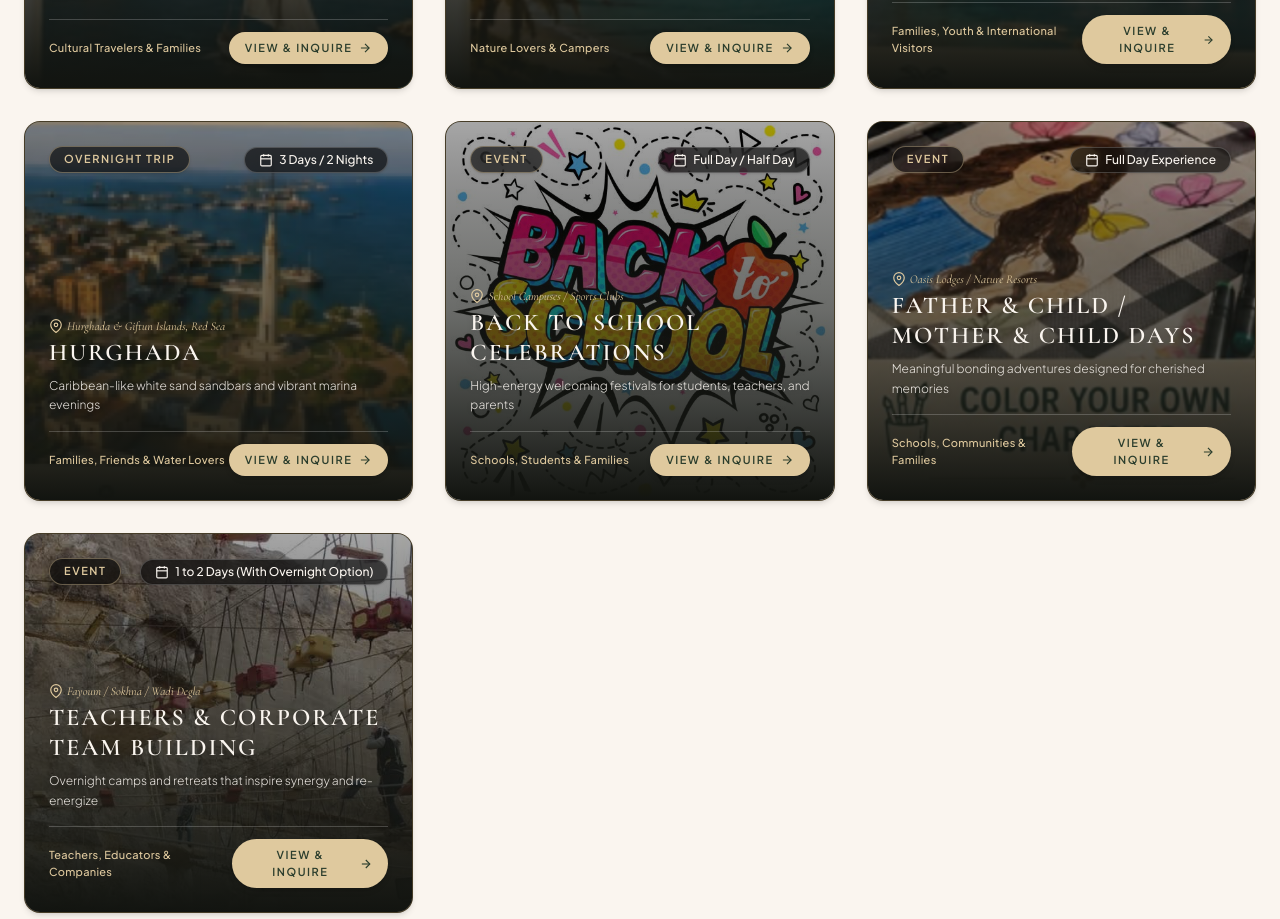
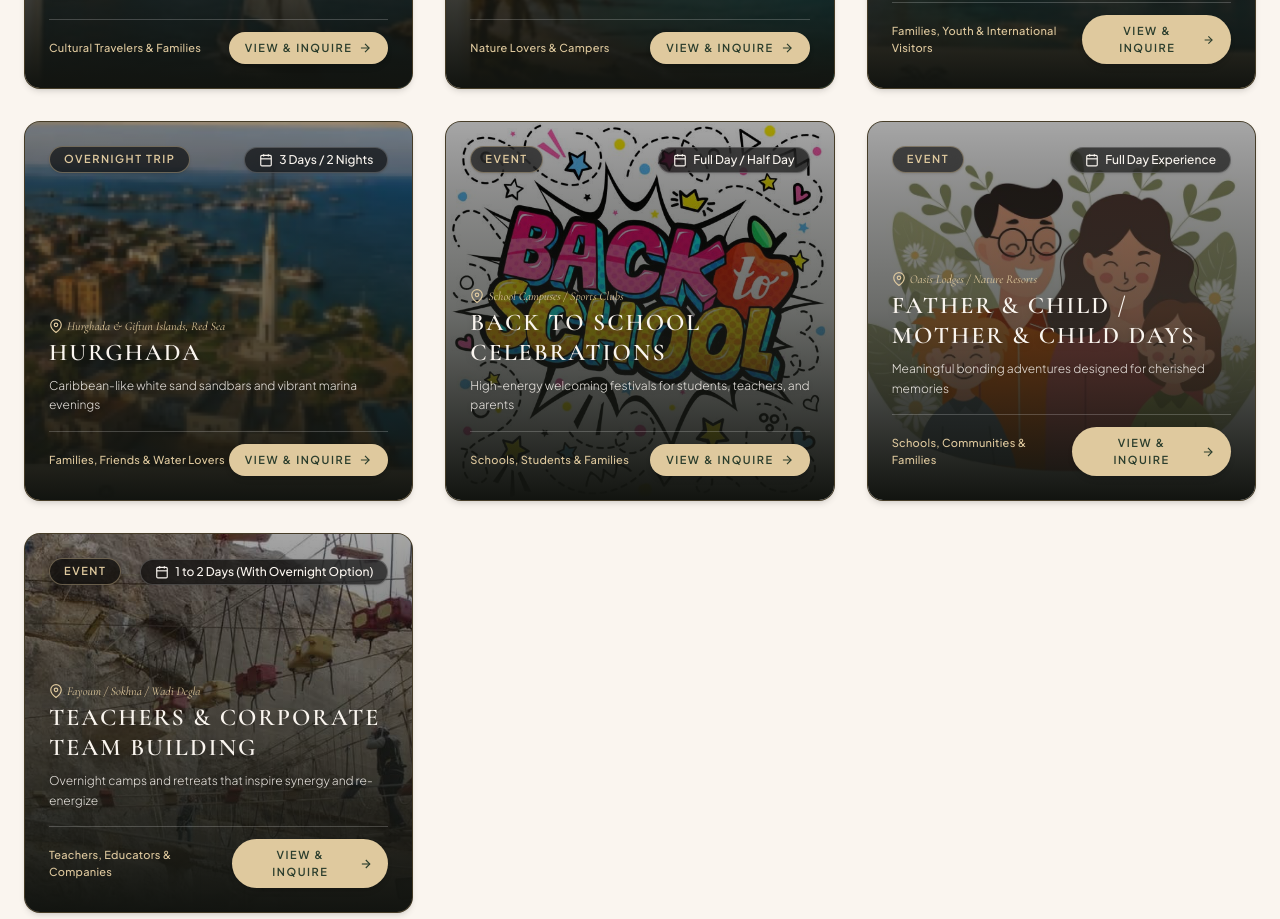
Before and after one commit to Pavlyemad2005/Hidden_Gems, a Next.js app: page / in a window 1280 px wide. Shown: the part 4980-5899 px from the top of the page. Built offline with nearby package versions, Linux system fonts and the light colour scheme.

Commit message:
Update Father & Mother Child Days with heartwarming family illustration

```diff
--- a/src/app/page.tsx
+++ b/src/app/page.tsx
@@ -878,7 +878,7 @@ const GEMS_DATA: GemItem[] = [
     duration: "Full Day Experience",
     location: "Oasis Lodges / Nature Resorts",
     targetAudience: "Schools, Communities & Families",
-    image: "/photos/color-character.png",
+    image: "/photos/family-bonding.png",
     highlights: [
       "Parent-child cooperative team challenges & fun relays",
       "Campfire cooking & outdoor marshmallow roasting",
```
Also changed, not shown: public/photos/family-bonding.png (added).
